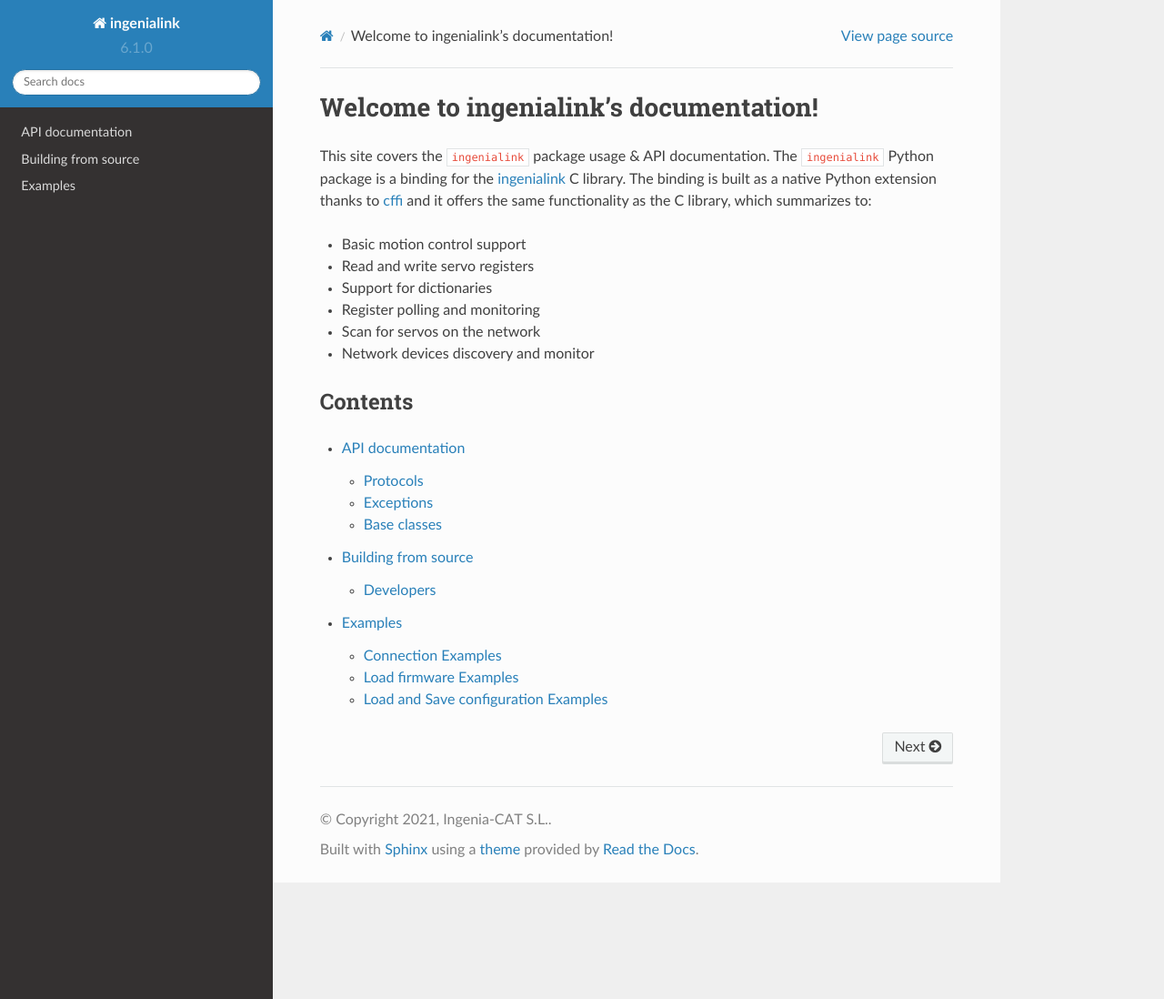
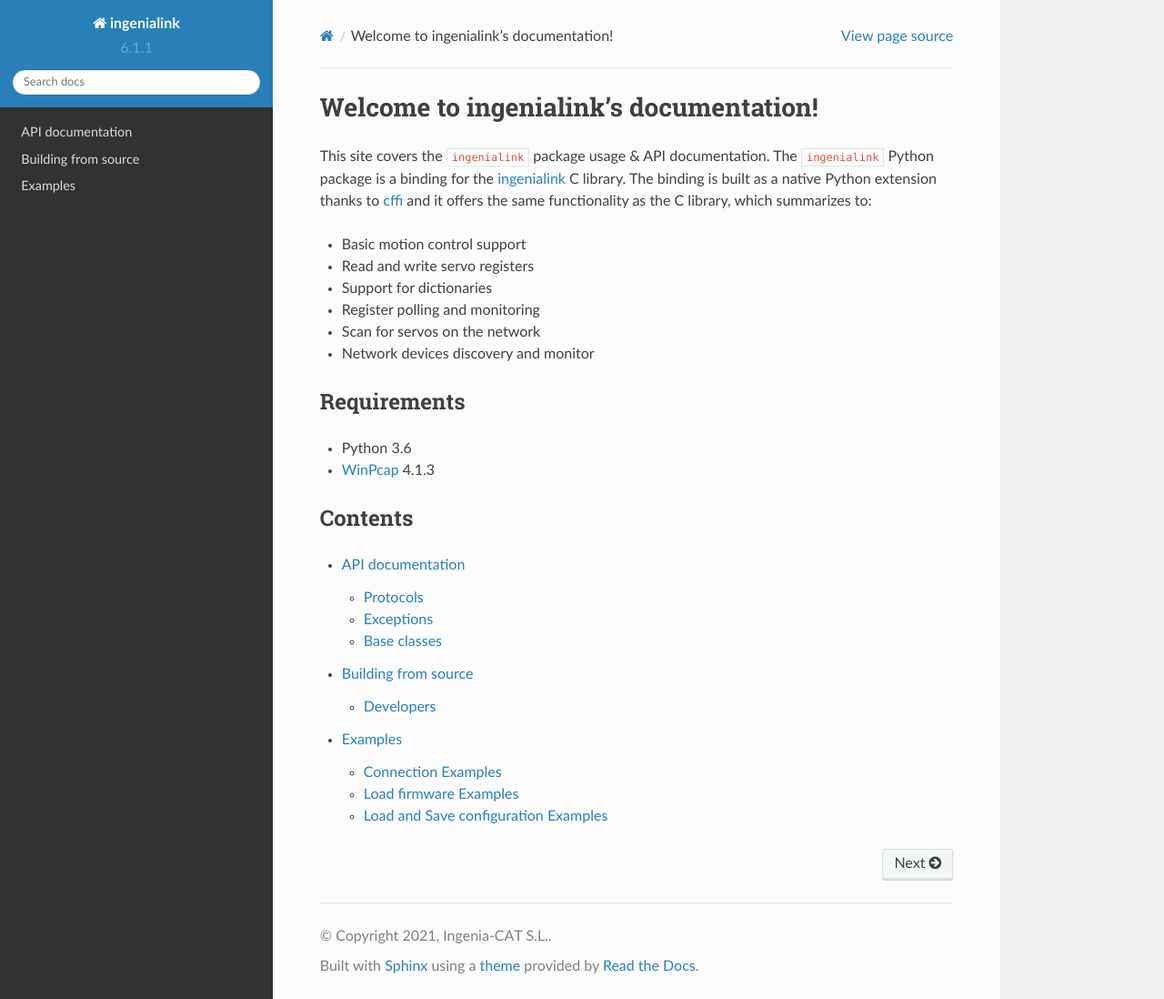
Before and after one commit to ingeniamc/ingenialink-python, a Sphinx documentation site: the page built from docs/index.rst, in a window 1280 px wide and 1098 px high. Shown: the whole window at 91% size. Built offline with Sphinx 7.4.7 and the Read the Docs theme 2.0.0, drawn with Linux system fonts in a browser that asks for light colours.

Commit message:
Increase version to 6.1.1 and added requirements in documentation

```diff
--- a/docs/index.rst
+++ b/docs/index.rst
@@ -16,6 +16,14 @@
 .. _ingenialink: https://github.com/ingeniamc/ingenialink
 .. _cffi: https://cffi.readthedocs.io/en/latest/
 
+Requirements
+------------
+
+* Python 3.6
+* WinPcap_ 4.1.3
+
+.. _WinPcap: https://www.winpcap.org/install/
+
 Contents
 --------
 
--- a/ingenialink/__init__.py
+++ b/ingenialink/__init__.py
@@ -42,7 +42,7 @@
            'CanopenServo', 'CanopenPoller', 'CanopenRegister', 'CanopenDictionary',
            'err_ipb_last']
 
-__version__ = '6.1.0'
+__version__ = '6.1.1'
 
 try:
     __ingenialink_C_version__ = pstr(lib.il_version())
```
Also changed, not shown: 1 other file.
